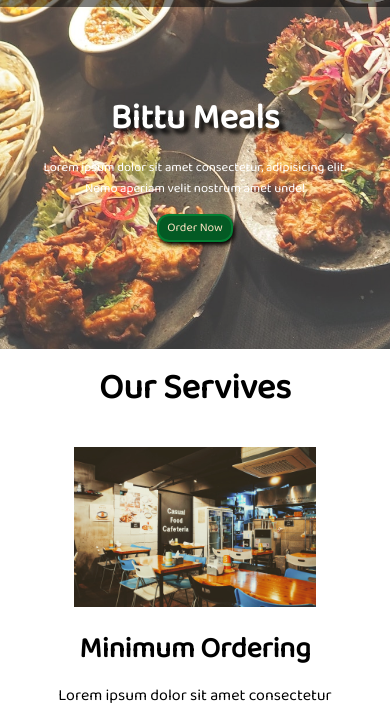
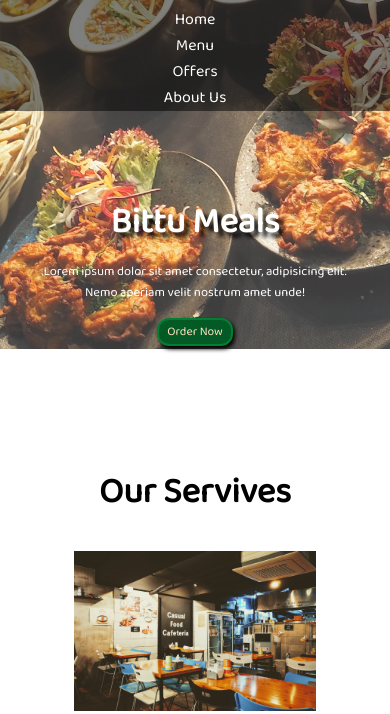
Before and after one commit to Lalit-10/bittumeals, a plain HTML site: page index.html in a window 390 px wide. Both pictures are taken after a click on the link 359 px from the left and 22 px from the top of the page. Shown: the part 67-781 px from the top of the page. Drawn offline with Linux system fonts and the light colour scheme.

Commit message:
js adju8st

```diff
--- a/Css/style.css
+++ b/Css/style.css
@@ -43,6 +43,15 @@ html {
     display: flex;
     /* margin-bottom: 20px; */
 }
+.navbar-links {
+    height: 100%;
+}
+.navbar-links ul {
+    display: flex;
+    margin: 0;
+    padding: 0;
+}
+
 
 #navbar ul li {
     /* color: white; */
@@ -93,17 +102,17 @@ html {
         display: none;
         width: 100%;
     }
-    .navbar-links ul{
+    .navbar_links ul{
         width: 100%;
         flex-direction: column;
     }
     #navbar ul li {
         text-align: center;
     }
-    .navbar-links ul li a {
+    .navbar_links ul li a {
         padding: .5rem 1rem;
     }
-    .navbar-links.active {
+    .navbar_links.active {
         display: flex;
     }
 }
--- a/Js/script.js
+++ b/Js/script.js
@@ -1,5 +1,5 @@
 const toggleButton = document.getElementsByClassName('toggle-button')[0]
-const navbarLinks = document.getElementsByClassName('navbar-links')[0]
+const navbarLinks = document.getElementsByClassName('navbar_links')[0]
 
 toggleButton.addEventListener('click', () => {
   navbarLinks.classList.toggle('active')
--- a/index.html
+++ b/index.html
@@ -9,7 +9,7 @@
     <!-- <link rel="stylesheet" media="screen and (max-width: 700px)" href="Css/phone.css"> -->
     <link href="https://fonts.googleapis.com/css2?family=Baloo+Bhai+2&display=swap" rel="stylesheet">
     <link rel="stylesheet" href="Css/style.css">
-    <script src="Js/script.js"></script>
+    <script src="Js/script.js" defer></script>
 </head>
 <style>
     @media only screen and (max-width:700px) {
```
